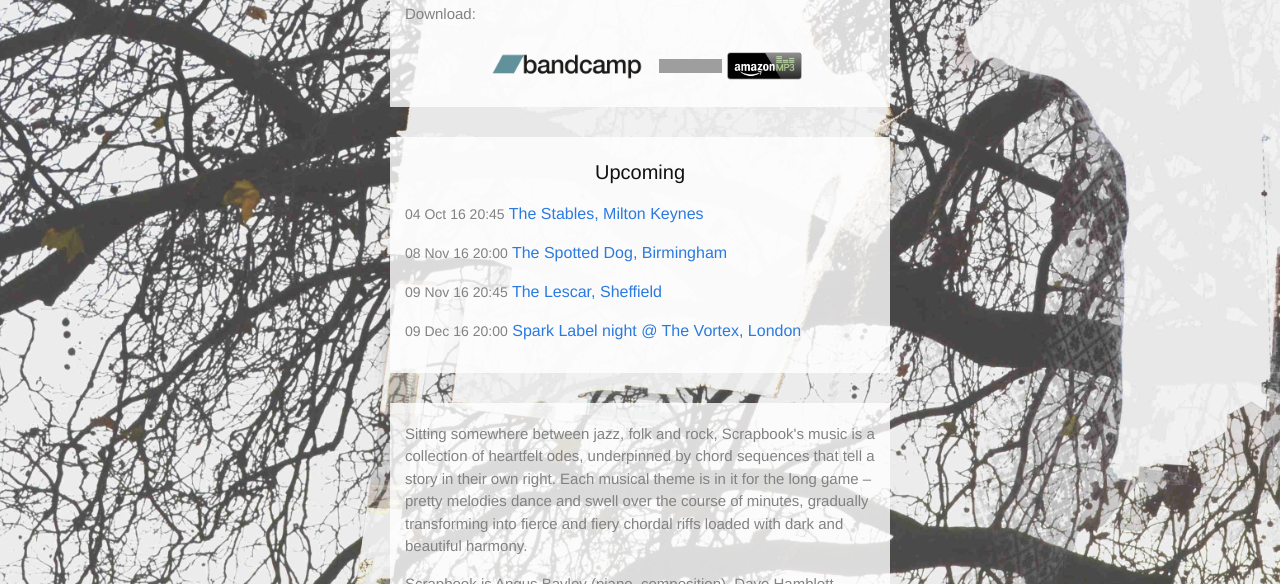
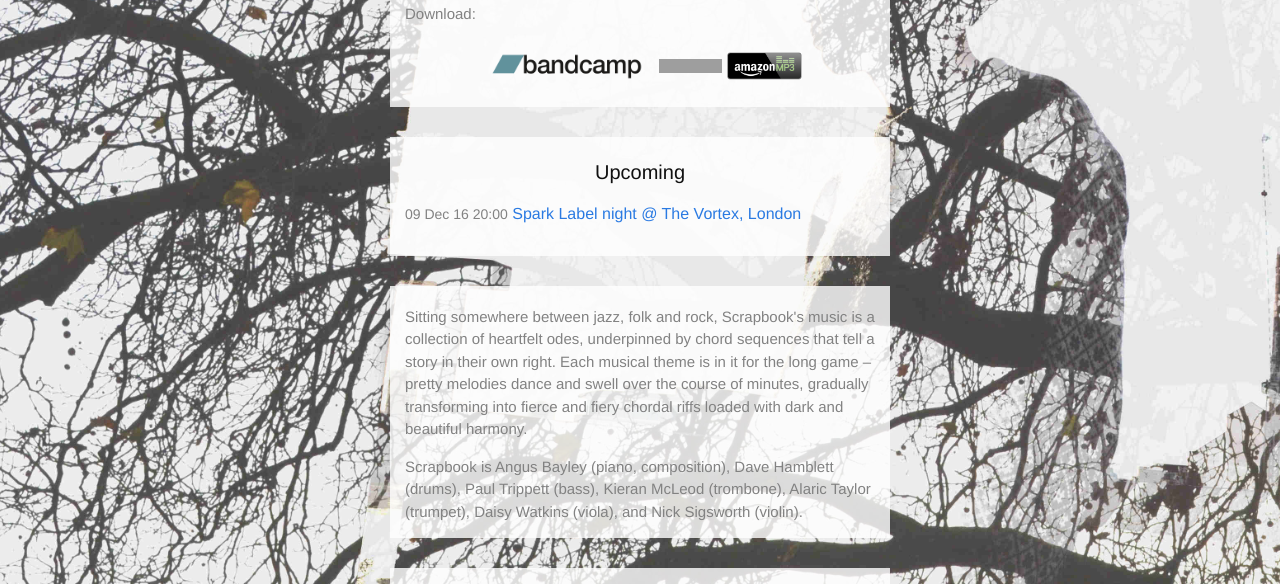
Before and after one commit to angusbayley/scrapbook-site, a Jekyll site: the page built from index.html, in a window 1280 px wide and 900 px high, scrolled down 1128 px, cut to the strip 55-639 px from the top of the window. Built offline with Jekyll 4.4.1, drawn with Linux system fonts in a browser that asks for light colours; comment, search, counter and statistics services are not loaded; grey boxes are pictures that could not be loaded.

Commit message:
remove latest tour dates

```diff
--- a/index.html
+++ b/index.html
@@ -52,9 +52,6 @@ layout: homepage
     <div class="home">
       <h1 class="page-heading">Upcoming</h1>
       <ul class="post-list">
-        <li><span class="post-meta">04 Oct 16 20:45</span> <a href="http://www.stables.org/Whats_on/Event/Angus_Bayleys_Scrapbook">The Stables, Milton Keynes</a></li>
-        <li><span class="post-meta">08 Nov 16 20:00</span> <a href="http://www.spotteddog.co.uk/whats-on/music/jazz-tuesdays/">The Spotted Dog, Birmingham</a></li>
-        <li><span class="post-meta">09 Nov 16 20:45</span> <a href="http://www.jazzatthelescar.com/">The Lescar, Sheffield</a></li>
         <li><span class="post-meta">09 Dec 16 20:00</span> <a>Spark Label night @ The Vortex, London</a></li>
       </ul>
     </div>
```
